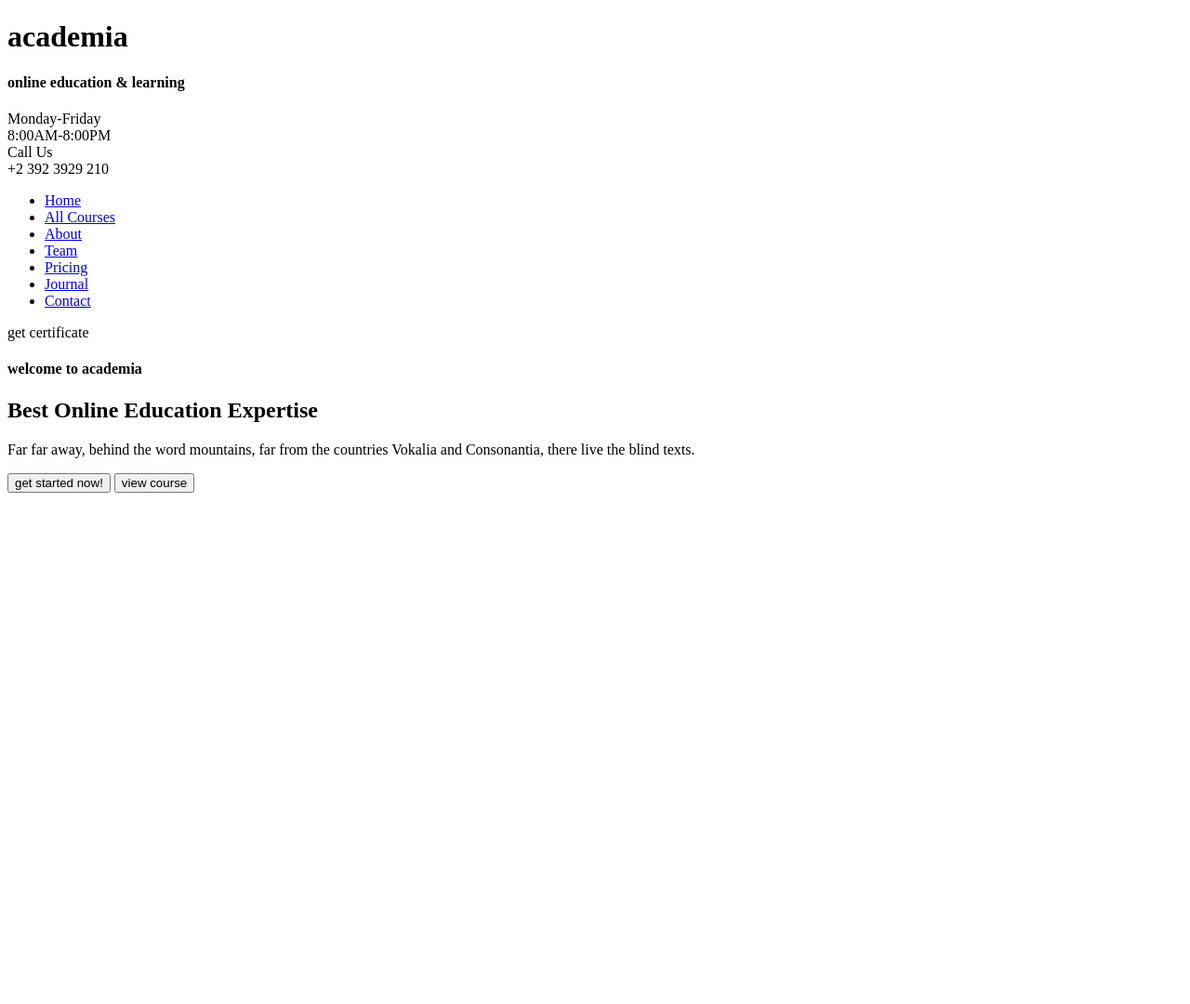
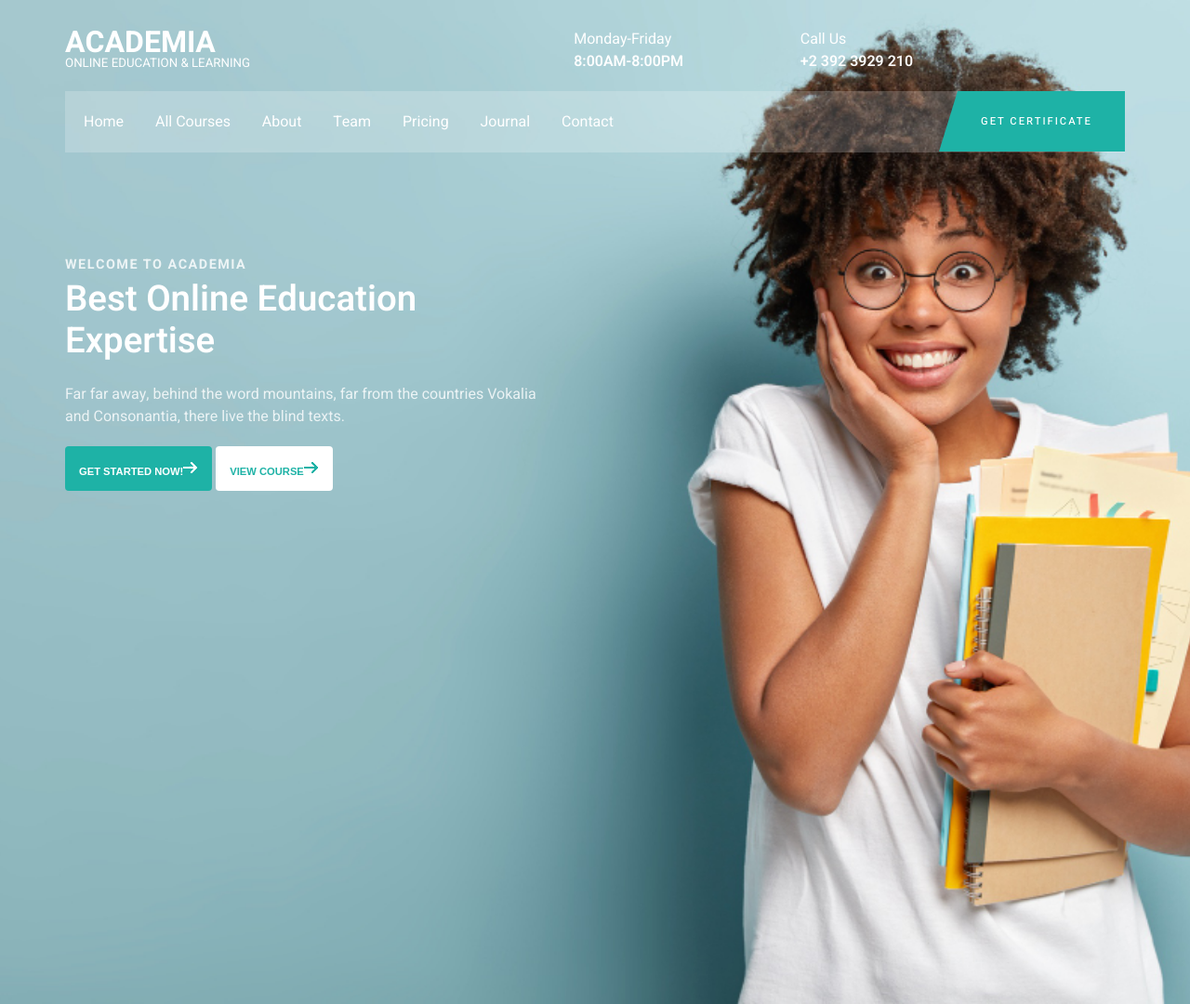
Before and after one commit to ebokes/academia_project, a plain HTML site: page index.html in a window 1280 px wide. Shown: the whole page at 93% size. Before the commit the page ends 800 px from the top, so only its background shows below. Drawn offline with Linux system fonts and the light colour scheme.

Commit message:
added styles to the the project

```diff
--- a/index.html
+++ b/index.html
@@ -5,6 +5,10 @@
  <meta charset="UTF-8">
  <meta http-equiv="X-UA-Compatible" content="IE=edge">
  <meta name="viewport" content="width=device-width, initial-scale=1.0">
+ <link rel="preconnect" href="https://fonts.gstatic.com">
+ <link href="https://fonts.googleapis.com/css2?family=Heebo:wght@100;200;300;400;500;600;700;800;900&display=swap"
+  rel="stylesheet">
+ <link rel="stylesheet" href="style.css">
  <title>Academia</title>
 </head>
 
@@ -13,10 +17,11 @@
   <div class="main-container">
    <header>
     <div class="logo">
-     <h1 class="logo-text1">academia</h1>
-     <h4 class="logo-text1">online education & learning</h4>
+     <p class="logo-text1">academia</p>
+     <h5 class="logo-text2">online education & learning</h5>
     </div>
-    <div class="time">
+    <div class="clock-call">
+     <div class="date">
       <div class="clock-icon"></div>
       <div class="days">Monday-Friday</div>
       <div class="time">8:00AM-8:00PM</div>
@@ -26,11 +31,12 @@
       <div class="days">Call Us</div>
       <div class="time">+2 392 3929 210</div>
      </div>
-    <div class="social-media">
+     <!-- <div class="social-media">
      <a href=""></a>
      <a href=""></a>
      <a href=""></a>
      <a href=""></a>
+    </div> -->
     </div>
    </header>
    <nav>
@@ -44,18 +50,20 @@
      <li><a href="#">Contact</a></li>
     </ul>
     <div class="trapezium">
-     <p>get certificate</p>
+     <p class="get">get certificate</p>
     </div>
    </nav>
+   <div class="space"></div>
    <aside>
-    <div>
-     <h4>welcome to academia</h4>
-     <h1>Best Online Education Expertise</h1>
-     <p>Far far away, behind the word mountains, far from the countries Vokalia and Consonantia, there live the blind texts.</p>
+    <div class="col">
+     <h4 class="welcome">welcome to academia</h4>
+     <p class="best">Best Online Education Expertise</p>
+     <p class="far">Far far away, behind the word mountains, far from the countries Vokalia and Consonantia, there live
+      the blind texts.</p>
     </div>
     <div class="btn">
-     <button>get started now!</button>
-     <button>view course</button>
+     <button class="btn1">get started now!<span><img src="img/white arrow.png" alt="white-arrow"></span></button>
+     <button class="btn2">view course<span><img src="img/green arrow.png" alt="green-arrow"></span></span></button>
     </div>
    </aside>
   </div>
--- a/style.css
+++ b/style.css
@@ -0,0 +1,125 @@
+body{
+ margin: 0;
+ padding: 0;
+ color: white;
+ font-family: 'Heebo', sans-serif;
+}
+.background{
+ background-image: url(img/student.jpg);
+ height: 135vh;
+ background-repeat: no-repeat;
+ background-size: cover;
+ background-position:center ;
+}
+.main-container{
+ padding: 30px 70px;
+}
+header{
+ display: flex;
+ position: relative;
+ justify-content: space-between;
+ width: 80%;
+}
+.logo{
+ line-height: 1;
+}
+.logo-text1{
+ margin:0;
+ text-transform: uppercase;
+ font-size: 2em;
+ font-weight: 700;
+}
+.logo-text2{
+ margin:0;
+ text-transform: uppercase;
+ /* font-size: 5px; */
+ font-weight: 400;
+}
+.clock-call{
+ display:flex;
+ justify-content: space-between;
+ width: 40%;
+}
+.time{
+ font-weight: 600;
+}
+nav{
+ background:rgba(255, 255, 255, 0.2);
+ position: relative;
+ display: flex;
+ margin: 20px 0 20px 0
+}
+nav ul{
+ display:flex;
+ justify-content: space-between;
+ width: 50%;
+ list-style: none;
+ padding:5px 20px;
+}
+nav ul li a{
+ text-decoration: none;
+ color: white;
+}
+.trapezium{
+ position: absolute;
+ right:0;
+ height: 0px;
+ width: 20px;
+ border-bottom: 65px solid #1eb2a6;
+ border-left: 20px solid transparent;
+ padding-right: 160px;
+}
+.get{
+ padding-left: 10px;
+ padding-top: 13px;;
+ width: 150px;
+ font-weight: 500;
+ letter-spacing: 2px;
+ font-size: 0.7em;
+ text-transform: uppercase;
+ text-align: center;
+}
+.space{
+ height: 90px;
+}
+.col{
+ width: 520px;
+}
+.best{
+ font-size: 2.4em;
+ font-weight: 600;
+ margin: 5px 0 22px 0;
+ line-height: 45px;
+}
+.welcome{
+ margin: 0;
+ text-transform: uppercase;
+ color: rgba(255, 255, 255, 0.8);
+ letter-spacing: 1.5px;
+ font-size: 0.9em;
+}
+.far{
+ margin: 0 0 20px 0;
+ color: rgba(255, 255, 255, 0.8);
+
+}
+button{
+ text-transform: uppercase;
+ border-radius: 4px;
+ padding: 15px;
+ border: none;
+ font-weight: 600;
+ font-size: 0.7em;
+}
+.btn1{
+ background:#1eb2a6;
+ color: white;
+}
+.btn2{
+ background: white;
+ color: #1eb2a6;
+
+}
+button span{
+ width: 3px;
+}
```
Also changed, not shown: img/call.png (added), img/green arrow.png (added), img/student.jpg (added), img/white arrow.png (added), img/white-clock.png (added). Lines whose indentation alone changed are shown as unchanged.
